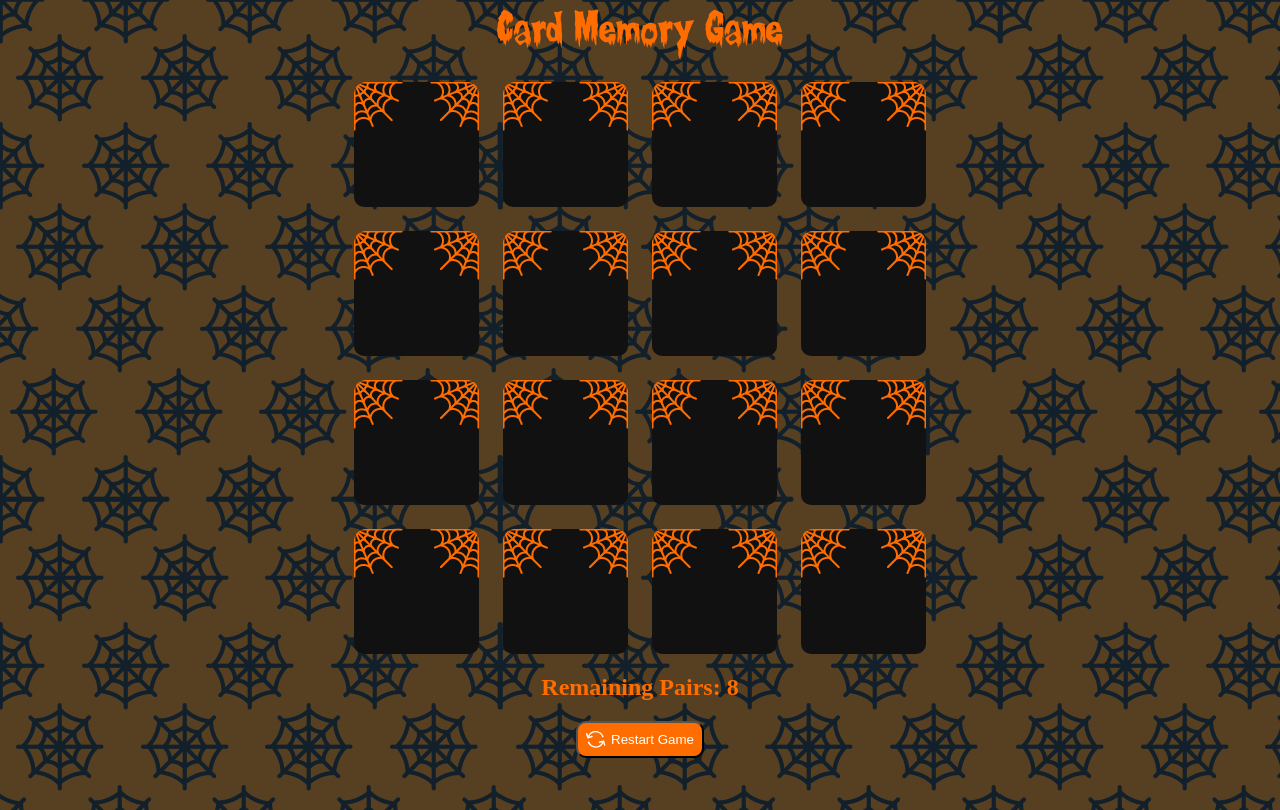
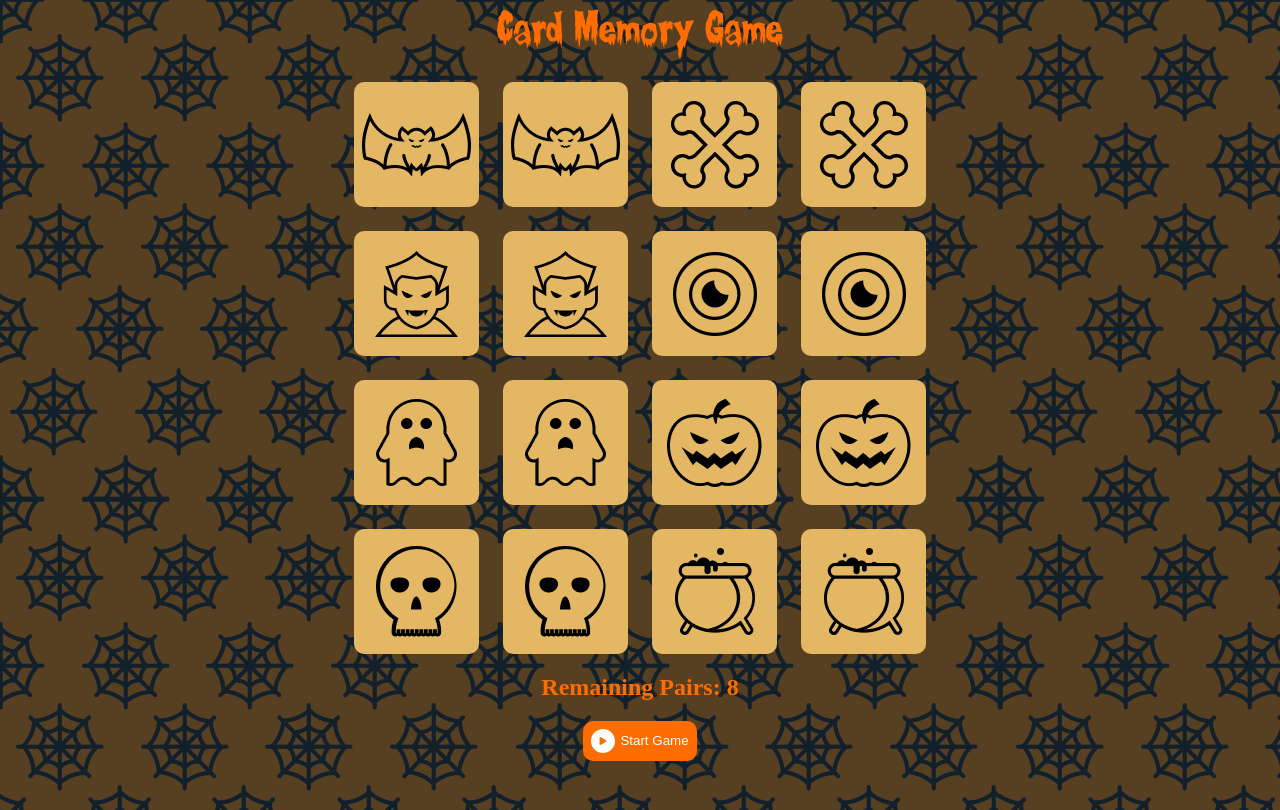
Before and after one commit to petsurov/vue-cards, a Vue app: page / in a window 1280 px wide. Built offline with nearby package versions, Linux system fonts and the light colour scheme.

Commit message:
start game feature

```diff
--- a/src/App.vue
+++ b/src/App.vue
@@ -12,7 +12,8 @@
     />
   </transition-group>
   <h2>{{ status }}</h2>
-  <button @click="restartGame" class="button" ><img src="Images/restart.svg" alt="Restart Icon"/> Restart Game </button>
+  <button v-if="newGame" @click="startGame" class="button" ><img src="Images/play.svg" alt="Restart Icon"/> Start Game </button>
+  <button v-else @click="restartGame" class="button" ><img src="Images/restart.svg" alt="Restart Icon"/> Restart Game </button>
 </template>
 
 <script>
@@ -29,6 +30,12 @@ export default {
   setup() {
     const cardList = ref([])
     const userSelection = ref([])
+    const newGame = ref(true)
+
+    const startGame = () => {
+      newGame.value = false
+      restartGame()
+    }
     const status = computed(() => {
       if (remainingPairs.value === 0) {
         return 'Player wins!'
@@ -61,7 +68,7 @@ export default {
       cardList.value.push({
         value: item,
         variant: 1,
-        visible: false,
+        visible: true,
         position: null,
         matched: false
       })
@@ -69,7 +76,7 @@ export default {
       cardList.value.push({
         value: item,
         variant: 2,
-        visible: false,
+        visible: true,
         position: null,
         matched: false
       })
@@ -129,7 +136,9 @@ export default {
       flipCard,
       userSelection,
       status,
-      restartGame
+      restartGame,
+      newGame,
+      startGame
     }
   }
 }
@@ -182,6 +191,7 @@ h1{
   align-items: center;
   justify-content: center;
   margin: 0 auto;
+  border: 0;
   border-radius: 10px;
 }
 .button img {
```
Also changed, not shown: public/Images/play.svg (added).
